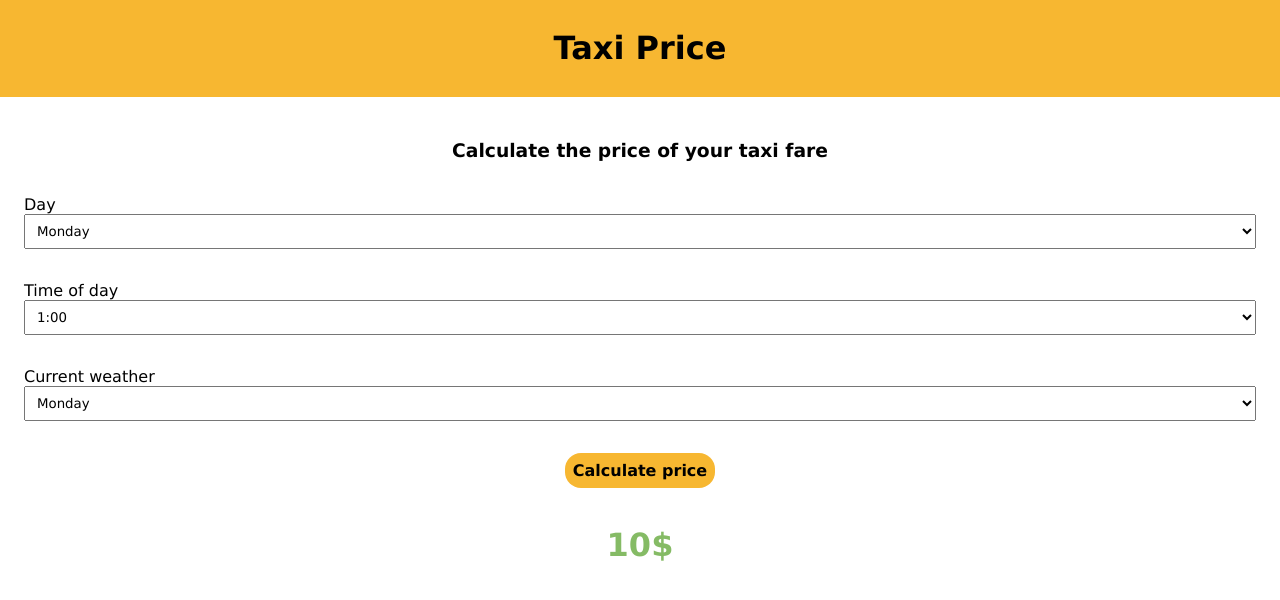
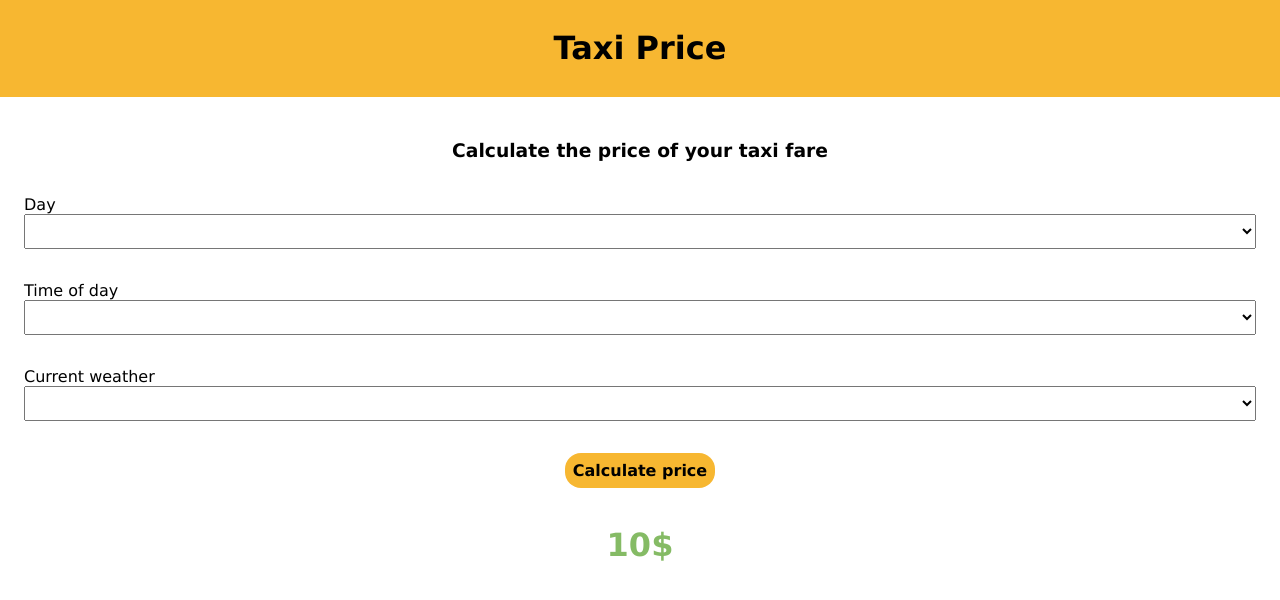
Before and after one commit to sivin20/ScalableSystem, an Angular app in the folder taxiPredict/: page /taxiprice in a window 1280 px wide. Shown: the top 600 px of the page. Built offline with nearby package versions, Linux system fonts and the light colour scheme.

Commit message:
Adds form and connection to backend from inputs on Taxi Price page.

```diff
--- a/taxiPredict/src/routes/taxi-price-page/taxi-price-page.component.html
+++ b/taxiPredict/src/routes/taxi-price-page/taxi-price-page.component.html
@@ -1,15 +1,16 @@
 
 <div>
   <header>
-    <h1>Taxi Price</h1>
+    <a routerLink="/"><h1>Taxi Price</h1></a>
   </header>
   <div class="body-container">
     <h3>Calculate the price of your taxi fare</h3>
 
+    <form #priceForm="ngForm" (ngSubmit)="submitForm(priceForm)">
       <!-- Day options -->
       <div class="select-box">
-      <label for="daySelectBox">Day</label>
-      <select name="day" id="daySelectBox">
+        <label for="day">Day</label>
+        <select name="day" id="day" [(ngModel)]="inputDetails.day">
           @for (day of days; track day) {
             <option value="{{day.id}}">{{day.day}}</option>
           }
@@ -18,8 +19,8 @@
 
       <!-- Time options -->
       <div class="select-box">
-      <label for="timeSelectBox">Time of day</label>
-      <select name="day" id="timeSelectBox">
+        <label for="time">Time of day</label>
+        <select name="time" id="time" [(ngModel)]="inputDetails.time">
           @for (time of [].constructor(24); track time; let idx = $index) {
             <option value="{{idx+1}}">{{idx + 1}}:00</option>
           }
@@ -28,16 +29,17 @@
 
       <!-- Weather options -->
       <div class="select-box">
-      <label for="weatherSelectBox">Current weather</label>
-      <select name="day" id="weatherSelectBox">
-        @for (day of days; track day) {
-          <option value="{{day.id}}">{{day.day}}</option>
+        <label for="weather">Current weather</label>
+        <select name="weather" id="weather" [(ngModel)]="inputDetails.weather">
+          @for (weather of weathers; track weather) {
+            <option value="{{weather}}">{{weather}}</option>
           }
         </select>
       </div>
 
-    <button class="button button-small" (click)="test()">Calculate price</button>
+      <button class="button button-small" type="submit">Calculate price</button>
 
+    </form>
     <div>
       <h1 class="price">{{price}}$</h1>
     </div>
--- a/taxiPredict/src/routes/taxi-price-page/taxi-price-page.component.scss
+++ b/taxiPredict/src/routes/taxi-price-page/taxi-price-page.component.scss
@@ -14,6 +14,14 @@ header {
   flex-direction: column;
   justify-content: center;
   align-items: center;
+
+  form {
+    width: 100%;
+    display: flex;
+    flex-direction: column;
+    justify-content: center;
+    align-items: center;
+  }
 }
 
 .button {
--- a/taxiPredict/src/routes/taxi-price-page/taxi-price-page.component.ts
+++ b/taxiPredict/src/routes/taxi-price-page/taxi-price-page.component.ts
@@ -1,14 +1,25 @@
 import { Component } from '@angular/core';
 import {TaxiPriceService} from "../../services/taxi-price.service";
+import {RouterLink} from "@angular/router";
+import {FormsModule} from "@angular/forms";
 
 interface day {
   id: number,
   day: string,
 }
+
+interface details {
+  day: number,
+  time: number,
+  weather: string
+}
 @Component({
   selector: 'app-taxi-price-page',
   standalone: true,
-  imports: [],
+  imports: [
+    RouterLink,
+    FormsModule
+  ],
   templateUrl: './taxi-price-page.component.html',
   styleUrl: './taxi-price-page.component.scss'
 })
@@ -25,11 +36,30 @@ export class TaxiPricePageComponent {
     {id: 6, day: 'Saturday'},
     {id: 7, day: 'Sunday'}
   ]
+
+  weathers: string[] = [
+    'Snowy',
+    'Sunny',
+    'Rainy'
+  ]
+
+  inputDetails: details = {
+    day: 0,
+    time: 0,
+    weather: ''
+  }
   constructor (
     public taxiPriceService: TaxiPriceService, // used in html
   ) {}
 
-  async test() {
-    this.price = await this.taxiPriceService.getPrice()
+  submitForm(form: any): void {
+    if (form.valid) {
+      console.log('Form data:', this.inputDetails);
+      this.getPrice(this.inputDetails)
+    }
+  }
+  async getPrice(details: details) {
+    const params: string = `weekday=${details.day}&time=${details.time}&weather=${details.weather}`
+    this.price = await this.taxiPriceService.getPrice(params)
   }
 }
--- a/taxiPredict/src/services/taxi-price.service.ts
+++ b/taxiPredict/src/services/taxi-price.service.ts
@@ -7,15 +7,18 @@ import { HttpClient } from "@angular/common/http";
 })
 export class TaxiPriceService {
 
+  private BACKEND_URL: string = 'http://127.0.0.1:8000'
+
 	constructor(
 		private http: HttpClient,
 
 	) { }
 
 
-	async getPrice(): Promise<number> {
+	async getPrice(params: string): Promise<number> {
 		return new Promise(async (resolve: any, reject: any) => {
-			return this.http.get(`http://127.0.0.1:8000`).toPromise().then((res) => {
+      const url: string =`${this.BACKEND_URL}/price?${params}`
+			return this.http.get(url).toPromise().then((res) => {
 				return resolve(res)
 			}).catch((err) => {
 				return reject(err);
--- a/taxiPredict/src/styles.css
+++ b/taxiPredict/src/styles.css
@@ -12,6 +12,11 @@ body {
 
 * {
   font-family: Verdana, sans-serif;
+}
+
+a {
+  text-decoration: none;
+  color: inherit;
 }
 
 a:link {
```
Lines whose indentation alone changed are shown as unchanged.
